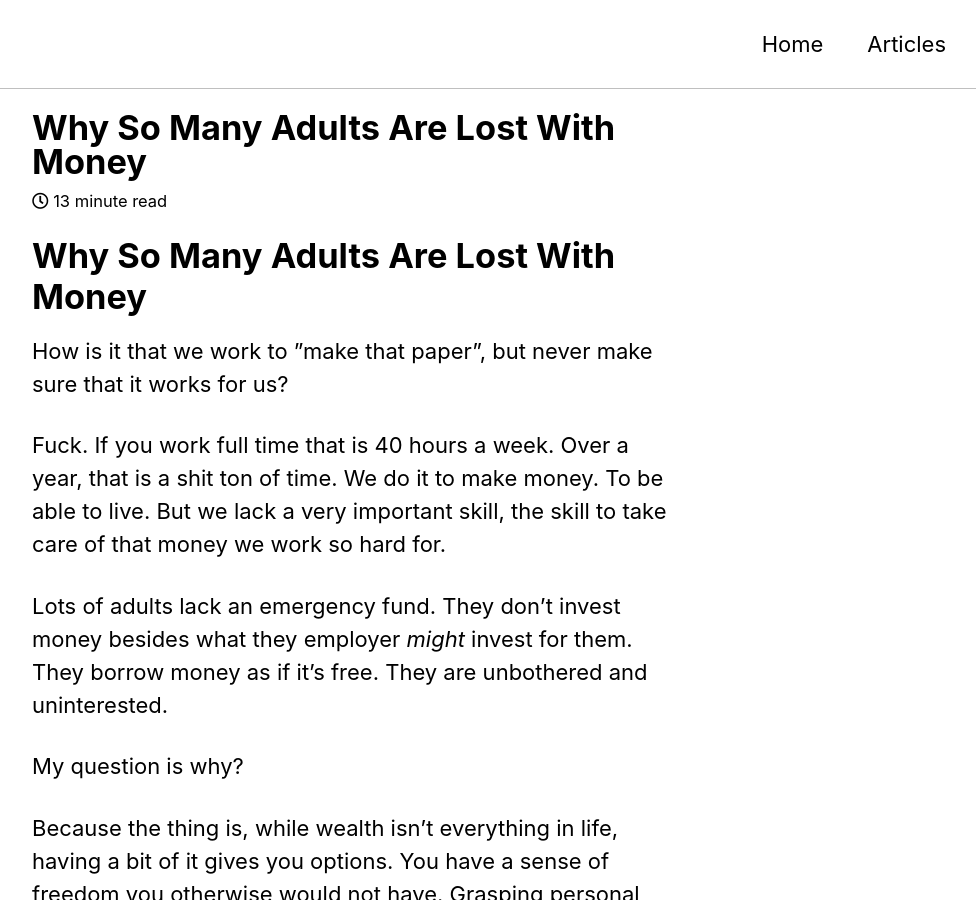
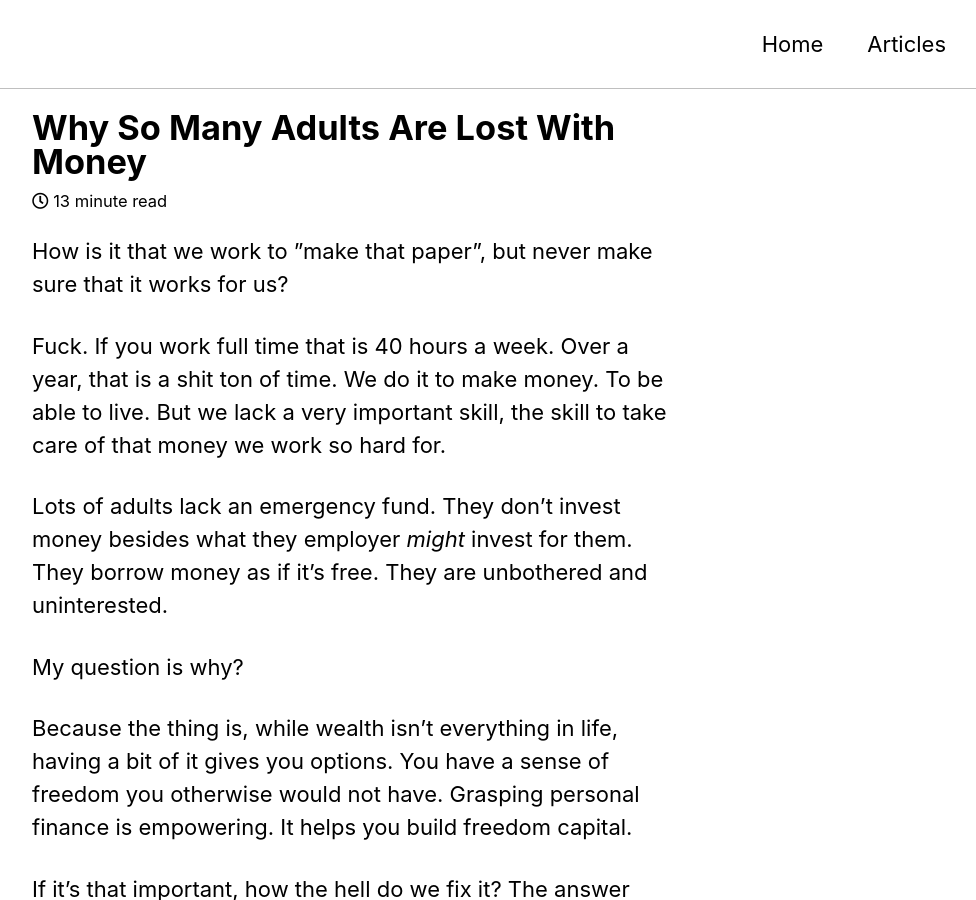
Before and after one commit to EmanuelStromberg/emanuelstromberg.github.io, a Jekyll site: the page built from _posts/2026-05-11-Why So Many Adults Are Lost With Money.md, in a window 1280 px wide and 900 px high. Shown: the whole window, without its empty margins (290-1266 px from the left). Built offline with Jekyll 4.4.1, drawn with Linux system fonts in a browser that asks for light colours; cached includes are drawn as plain includes.

Commit message:
Update 2026-05-11-Why So Many Adults Are Lost With Money.md

```diff
--- a/_posts/2026-05-11-Why So Many Adults Are Lost With Money.md
+++ b/_posts/2026-05-11-Why So Many Adults Are Lost With Money.md
@@ -1,8 +1,6 @@
 ---
 title: "Why So Many Adults Are Lost With Money"
 ---
-
-# Why So Many Adults Are Lost With Money
 
 How is it that we work to ”make that paper”, but never make sure that it works for us?
 
```
